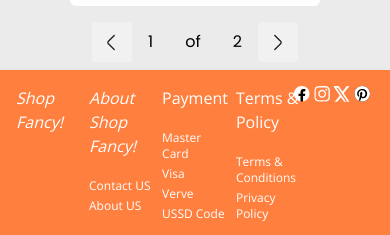
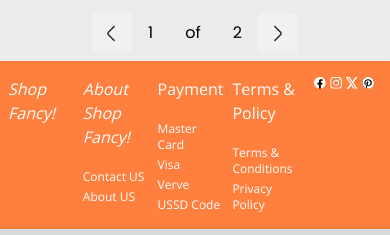
Before and after one commit to CollinDex/shop-fancy, a Next.js app: page / in a window 390 px wide. Shown: the part 9098-9333 px from the top of the page. Built offline with nearby package versions, Linux system fonts and the light colour scheme.

Commit message:
Style Changes

```diff
--- a/src/app/components/shop-body.tsx
+++ b/src/app/components/shop-body.tsx
@@ -71,7 +71,7 @@
 export const Item:React.FC<ItemCardProps> = ({item}) => {
     const {name, price, img} = item;
     return (
-        <div className="flex flex-col p-2 pt-4 hover:cursor-pointer">
+        <div className="flex flex-col w-[50%] md:w-auto p-2 pt-4 hover:cursor-pointer w-full">
             <div className="hover:cursor-pointer relative bg-itemBg   rounded-t-md ">
                 <Image
                     src={"/shopping-cart-icon.svg"}
--- a/src/app/components/shop-footer.tsx
+++ b/src/app/components/shop-footer.tsx
@@ -12,7 +12,7 @@
     const icons = [{alt:'Facebook', src: '/facebook-icon.svg'}, {alt:'Instagram', src: '/instagram-icon.svg'}, {alt:'X', src: '/x-icon.svg'}, {alt:'Pininterest', src: '/pininterest-icon.svg'}];
 
     return (
-        <div className="text-white w-full bg-headerBg pl-4 grid grid-cols-[1fr_1fr_1fr_1fr_1fr] gap-2 md:gap-4 p-4 items-start shadow">
+        <div className="text-white w-full bg-headerBg pl-2 md:pl-4 grid grid-cols-[1fr_1fr_1fr_1fr_1fr] gap-2 md:gap-4 p-4 items-start shadow">
             <div><p className="italic font-thin sm:text-l md:text-xl lg:text-2xl">Shop Fancy!</p></div>
             <div className="flex flex-col gap-1 md:gap-2">
                 <p className="italic text-l pb-4">About Shop Fancy!</p>
@@ -31,7 +31,7 @@
                 <p className="font-thin text-xs">Terms & Conditions</p>
                 <p className="font-thin text-xs">Privacy Policy</p>
             </div>
-            <div className="flex flex-row gap-1 md:gap-2 justify-end pr-1 md:pr-4">
+            <div className="flex flex-row gap-1 md:gap-2 justify-end md:pr-4">
             {
                     icons.map((icon, index) => {
                         return (
@@ -42,7 +42,7 @@
                                 height={24}
                                 alt={icon.alt}
                                 priority= {true}
-                                className="hover:cursor-pointer w-4 md:w-auto"
+                                className="hover:cursor-pointer w-3 md:w-auto"
                             />
                         );
                     })
```
Also changed, not shown: public/hero-icon.svg.
